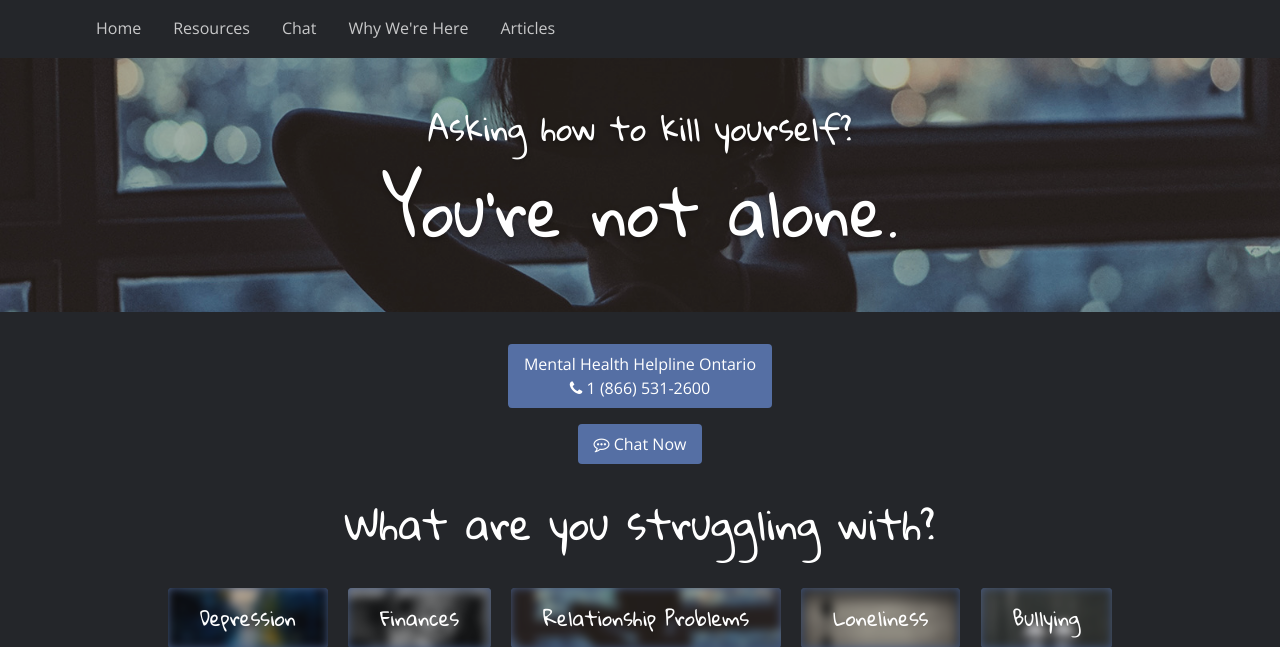
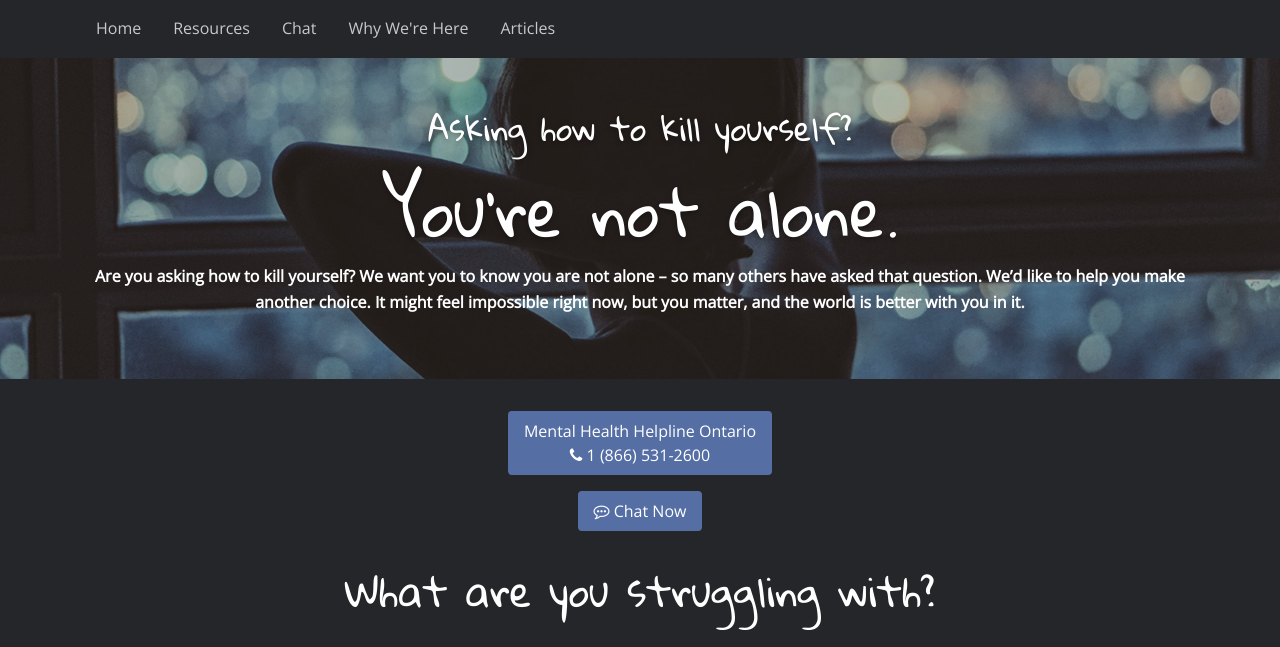
Before and after one commit to FaithTechLabs/suicide-prevention, a Django app: template templates/index.html in a window 1280 px wide. Shown: the top 647 px of the page. Run offline with Django 3.2, Linux system fonts and the light colour scheme; the template is opened without the code that fills it, so the values that code supplies are empty; parts of the project's set-up code (start-up, migrations or seed data) failed here and were passed over; some libraries are stand-ins or nearby versions; some web fonts are replaced.

Commit message:
Adding a few sentences for SEO

```diff
--- a/templates/index.html
+++ b/templates/index.html
@@ -5,6 +5,7 @@
   <div class='content-container'>
     <h1 class='main-page'>Asking how to kill yourself?</h1>
     <h2 class='main-page'>You're not alone.</h2>
+    <p style="font-size: 16px"><b>Are you asking how to kill yourself? We want you to know you are not alone – so many others have asked that question. We’d like to help you make another choice. It might feel impossible right now, but you matter, and the world is better with you in it.</b></p>
     <a href='tel:+12267897545' class='hide-for-medium btn phone-btn'>
       <i class='fa fa-phone'></i>
       <span class='name'>Call</span>
```
